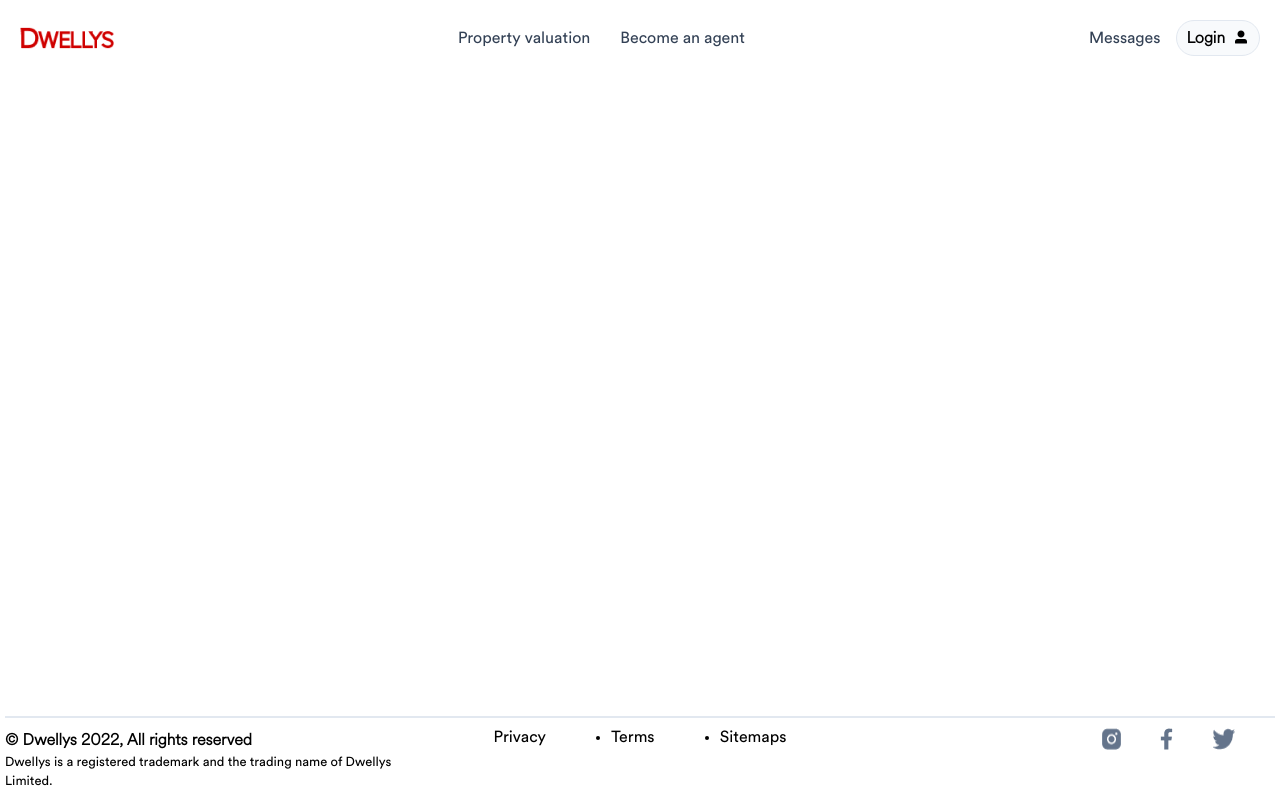
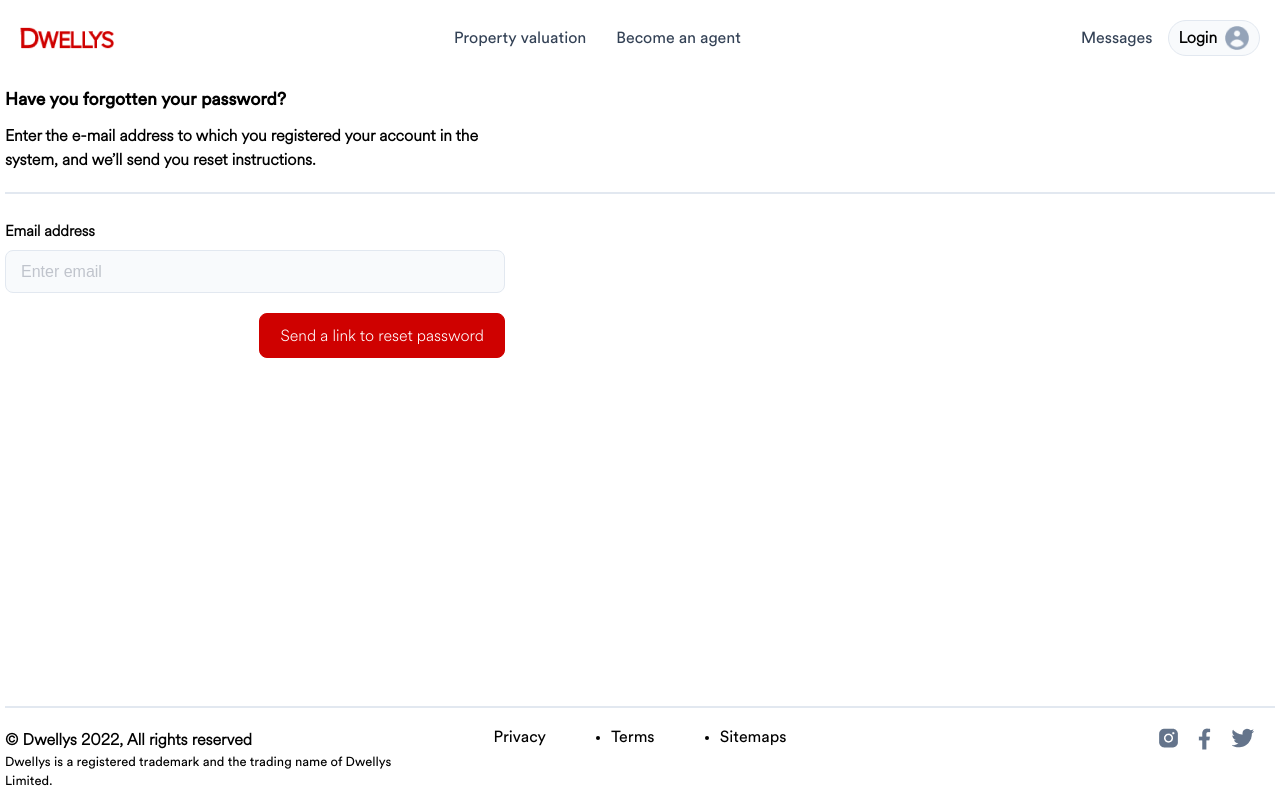
Before and after one commit to charles2k16/dwellys_web, a Nuxt app: page /reset-password in a window 1280 px wide. Built offline with nearby package versions, Linux system fonts and the light colour scheme.

Commit message:
refactors

```diff
--- a/assets/css/element.css
+++ b/assets/css/element.css
@@ -66,6 +66,10 @@
 .el-form-item {
   margin-bottom: 10px;
 }
+.search_input .el-input__inner {
+  border: none;
+  outline: 0;
+}
 
 /* checkbox */
 .el-checkbox {
@@ -84,3 +88,57 @@
   color: #191a1b;
   font-weight: bold;
 }
+
+/* upload */
+.el-upload-dragger {
+  background: #f8fafc;
+  width: 526px;
+}
+
+/* tabs */
+.el-tabs--card .el-tabs__item.is-active {
+  color: #101112;
+  background: white;
+}
+.el-tabs--card .el-tabs__item {
+  color: white;
+}
+.el-tabs--card {
+  border-radius: 8px;
+}
+.el-tabs--card > .el-tabs__header {
+  border-bottom: none;
+  margin: 0;
+}
+.el-tabs--card > .el-tabs__header .el-tabs__item {
+  border-left: 1px solid grey;
+}
+.el-tabs__item {
+  display: inline-flex;
+  justify-content: center;
+  align-items: center;
+  list-style: none;
+  font-size: 14px;
+  height: 50px;
+  width: 120px;
+  box-sizing: border-box;
+  font-weight: 500;
+  color: #303133;
+  position: relative;
+}
+
+.el-tabs--top.el-tabs--card > .el-tabs__header .el-tabs__item {
+  padding-left: 0;
+}
+.el-tabs--top.el-tabs--card > .el-tabs__header .el-tabs__item:last-child {
+  padding-right: 0;
+}
+.el-tabs--card > .el-tabs__header .el-tabs__nav {
+  border: none;
+  background: rgba(68, 68, 68, 0.4);
+  backdrop-filter: blur(6px);
+}
+.el-tabs__nav-scroll {
+  border-top-left-radius: 8px;
+  border-top-right-radius: 8px;
+}
--- a/components/layout/Footer.vue
+++ b/components/layout/Footer.vue
@@ -1,45 +1,44 @@
 <template>
   <footer class="footer section">
     <hr class="hr_rule" />
-    <el-row class="footer_contents">
-      <el-col class="footer_content trademark"
-        ><p>&copy; Dwellys 2022, All rights reserved</p>
+    <el-row class="footer_contents mt-10">
+      <el-col class="footer_content trademark" :md="8" :sm="24">
+        <p>&copy; Dwellys 2022, All rights reserved</p>
         <small>
           Dwellys is a registered trademark and the trading name of Dwellys
           Limited.
         </small>
       </el-col>
-      <el-col class="footer_content">
+      <el-col class="footer_content" :md="8" :sm="24">
         <ul class="conditions">
           <li>Privacy</li>
           <li class="term">Terms</li>
           <li class="sitemap">Sitemaps</li>
         </ul>
       </el-col>
-      <el-col class="footer_content media_holder">
-        <el-row class="medias">
-          <img src="~/assets/img/media_instagram.png" />
-          <img src="~/assets/img/media_facebook.png" />
-          <img src="~/assets/img/media_twitter.png" />
-        </el-row>
+      <el-col class="footer_content media_holder" :md="8" :sm="24">
+        <span> <img src="~/assets/img/media_instagram.png" /></span>
+        <span> <img src="~/assets/img/media_facebook.png" /></span>
+
+        <span> <img src="~/assets/img/media_twitter.png" /></span>
       </el-col>
     </el-row>
   </footer>
 </template>
 
 <script lang="ts">
-import Vue from "vue";
+import Vue from 'vue';
 
 export default Vue.extend({
-  name: "footer",
+  name: 'footer',
   data() {
     return {
-      user: "login",
+      user: 'login',
     };
   },
   methods: {
     showLoginModal(): void {
-      console.log("show");
+      console.log('show');
       (this as any).$refs.loginAction.showLogin(this.user);
     },
   },
@@ -54,11 +53,14 @@ export default Vue.extend({
     justify-self: flex-start;
   }
   .media_holder {
-    .medias {
-      float: right;
-      display: flex;
-      width: 50%;
-      justify-content: space-between;
+    display: flex;
+    justify-content: flex-end;
+
+    span {
+      margin-right: 20px;
+    }
+    .img {
+      width: 35px;
     }
   }
   .footer_contents {
--- a/components/layout/NavHeader.vue
+++ b/components/layout/NavHeader.vue
@@ -18,7 +18,7 @@
         <section class="login" @click="showLoginModal">
           <div class="login_text">
             <p>Login</p>
-            <i class="el-icon-user-solid"></i>
+            <img src="~/assets/img/user_icon.png" alt="" />
           </div>
         </section>
       </div>
@@ -27,22 +27,22 @@
 </template>
 
 <script lang="ts">
-import Vue from "vue";
-import ApplicationHandler from "@/handlers/ApplicationHandler.vue";
+import Vue from 'vue';
+import ApplicationHandler from '@/handlers/ApplicationHandler.vue';
 
 export default Vue.extend({
-  name: "NavHeader",
+  name: 'NavHeader',
   components: {
     ApplicationHandler,
   },
   data() {
     return {
-      user: "login",
+      user: 'login',
     };
   },
   methods: {
     showLoginModal(): void {
-      console.log("show");
+      console.log('show');
       (this as any).$refs.loginAction.showLogin(this.user);
     },
   },
@@ -87,7 +87,8 @@ a {
 .login_text p {
   padding-right: 8px;
 }
-.login_text i {
-  padding-top: 3px;
+.login_text img {
+  width: 24px;
+  height: 24px;
 }
 </style>
--- a/pages/index.vue
+++ b/pages/index.vue
@@ -30,7 +30,7 @@
         </el-tabs>
         <el-row class="d-flex pt-20">
           <div class="pr-20">
-            <p>2000+</p>
+            <p><b>2000+ </b></p>
             <small>Properties for rent</small>
           </div>
           <div
@@ -68,30 +68,30 @@
 </template>
 
 <script lang="ts">
-import Vue from "vue";
+import Vue from 'vue';
 // import { products } from '@/assets/data/index.js'
 
 export default Vue.extend({
-  name: "IndexPage",
+  name: 'IndexPage',
   data() {
     return {
-      activeName: "first" as string,
-      home: "" as string,
+      activeName: 'first' as string,
+      home: '' as string,
       sendForm: {
         amount: null,
         recipient_amt: null,
-        payment_method: "" as string,
+        payment_method: '' as string,
       },
       payOptions: [
-        { value: ":brijwallet", label: ":brij wallet" },
-        { value: ":brijEx", label: ":brijEx" },
-        { value: "M-PESA", label: "M-PESA" },
+        { value: ':brijwallet', label: ':brij wallet' },
+        { value: ':brijEx', label: ':brijEx' },
+        { value: 'M-PESA', label: 'M-PESA' },
       ],
     };
   },
   methods: {
     onCountryUpdate(country: object) {
-      console.log(country, "event");
+      console.log(country, 'event');
     },
     handleClick(tab: string, event: object) {
       console.log(tab, event);
@@ -104,7 +104,7 @@ export default Vue.extend({
 .home {
   color: var(--text-white);
   .home_landing_page {
-    background-image: url("~/assets/img/home.png");
+    background-image: url('~/assets/img/home.png');
     background-repeat: no-repeat;
     background-size: 100% 400px;
     height: 400px;
@@ -127,14 +127,6 @@ export default Vue.extend({
         .search_home {
           display: flex;
           padding: 10px;
-          // .search_input {
-          //   border: none;
-          //   outline: 0;
-          //   &:focus {
-          //     outline: none;
-          //     border: none;
-          //   }
-          // }
         }
       }
     }
--- a/pages/property_account.vue
+++ b/pages/property_account.vue
@@ -13,7 +13,7 @@
     <div class="section account_content">
       <div class="pb-20">
         <h3>Create a property owner account</h3>
-        <p>
+        <p class="mt-10">
           Help us authenticate you by providing us some background information
         </p>
       </div>
@@ -134,7 +134,6 @@
                 <el-col :xs="24" :sm="24" :md="24">
                   <el-form-item label="Upload ID">
                     <el-upload
-                      class="upload-demo"
                       drag
                       action=""
                       :on-preview="handlePreview"
--- a/pages/user_account.vue
+++ b/pages/register.vue
@@ -2,7 +2,7 @@
   <div class="section account_content">
     <div class="pb-20">
       <h3>Create an account</h3>
-      <p>Provide information about yourself for identity</p>
+      <p class="mt-10">Provide information about yourself for identity</p>
     </div>
     <hr class="hr_rule" />
     <div class="account_form">
--- a/pages/forgotten_password.vue
+++ b/pages/reset-password.vue
@@ -1,14 +1,16 @@
 <template>
-  <div class="forgotten">
-    <div style="width: 50%">
-      <div class="forgotten_text">
+  <div class="section">
+    <div>
+      <div class="forgotten_text mb-20 mt-20">
         <h3>Have you forgotten your password?</h3>
         <p>
           Enter the e-mail address to which you registered your account in the
           system, and we’ll send you reset instructions.
         </p>
       </div>
-      <div style="width: 80%">
+      <hr class="hr_rule" />
+
+      <div class="reset_div mt-20">
         <el-form
           ref="userAccount"
           v-model="email"
@@ -31,13 +33,13 @@
 </template>
 
 <script lang="ts">
-import Vue from "vue";
+import Vue from 'vue';
 export default Vue.extend({
-  name: "ForgottenPage",
+  name: 'ForgottenPage',
 
   data() {
     return {
-      email: "" as string,
+      email: '' as string,
     };
   },
   methods: {
@@ -47,20 +49,13 @@ export default Vue.extend({
 </script>
 
 <style lang="scss" scoped>
-.forgotten {
-  padding-top: 30px;
+.forgotten_text {
+  max-width: 500px;
+  width: 100%;
 
-  width: 85%;
-  margin: 0 auto;
-  .forgotten_text {
-    padding-top: 20px;
-    padding-bottom: 20px;
   h3 {
     padding-bottom: 10px;
     line-height: 28px;
-    }
-    p {
-      line-height: 20px;
   }
 }
 .email_btn {
@@ -69,5 +64,8 @@ export default Vue.extend({
   background: var(--button-bg);
   color: white;
 }
+.reset_div {
+  max-width: 500px;
+  width: 100%;
 }
 </style>
```
Also changed, not shown: assets/img/user_icon.png (added). Lines whose indentation alone changed are shown as unchanged.
